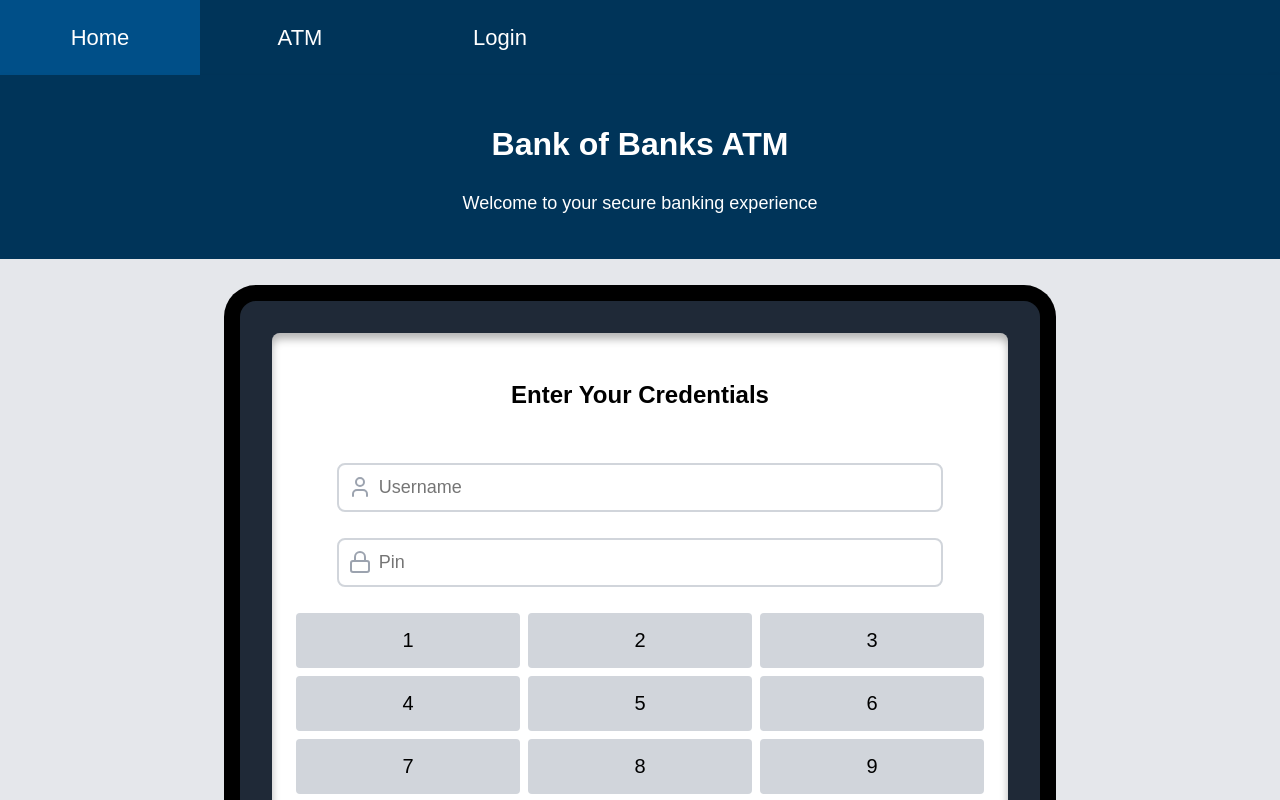
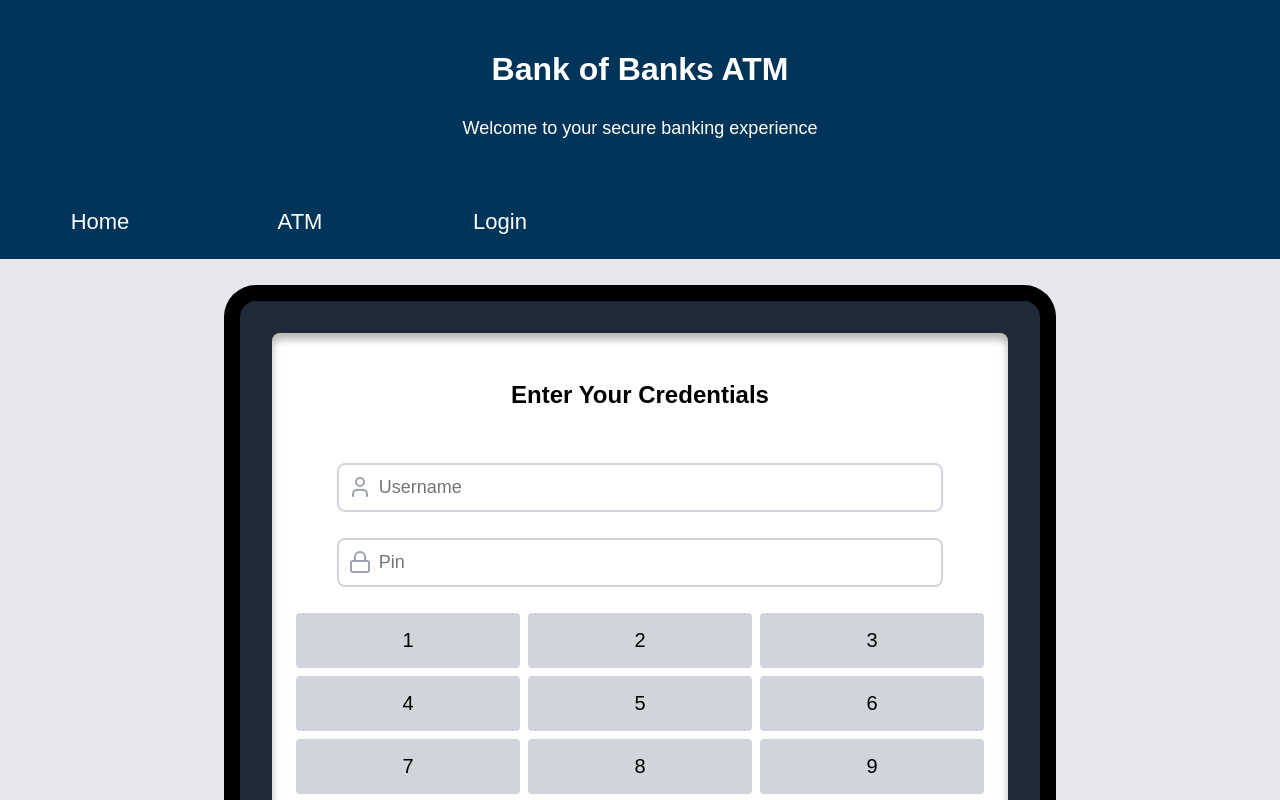
Before and after one commit to yyaatt0/CMPE-131-Group-2, a React (Create React App) app in the folder online-banking/: page /atmlogin in a window 1280 px wide. Shown: the top 800 px of the page. Built offline with nearby package versions, Linux system fonts and the light colour scheme.

Commit message:
Moved navbar location in login pages to below header.

```diff
--- a/online-banking/src/pages/AtmLogin.tsx
+++ b/online-banking/src/pages/AtmLogin.tsx
@@ -47,14 +47,14 @@ const AtmLogin = () => {
     // The div below describes the basic body style
     <div style={{ minHeight: '100vh', display: 'flex', flexDirection: 'column', backgroundColor: '#f3f4f6', fontFamily: 'sans-serif'}}>
 
-      {/* Navigation Bar */}
-      <NavBar/>
-
       {/* Header style */}
       <header style={{ backgroundColor: '#003459', color: 'white', padding: '24px', textAlign: 'center', boxShadow: '0 4px 8px rgba(0, 0, 0, 0.1)' }}>
         <h1 style={{ fontSize: '2rem', fontWeight: 'bold' }}>Bank of Banks ATM</h1>
         <p style={{ fontSize: '1.125rem', marginTop: '8px' }}>Welcome to your secure banking experience</p>
       </header>
+
+      {/* Navigation Bar */}
+      <NavBar/>
 
       {/* The main below is describing the large center gray background portion */}
       <main style={{ flexGrow: 1, display: 'flex', justifyContent: 'center', alignItems: 'center', padding: '16px', backgroundColor: '#e5e7eb' }}>
--- a/online-banking/src/pages/UserLogin.tsx
+++ b/online-banking/src/pages/UserLogin.tsx
@@ -30,9 +30,6 @@ const UserLogin = () => {
   return (
     <div style={{ fontFamily: ' sans-serif' , flexDirection: 'column', minHeight: '100vh'}}>
 
-      {/* Navigation Bar */}
-      <NavBar/>
-
       {/* Holds the nav bar and heading  */}
       <header>
         {/* Upper portion of the page, later to include a functional nav bar so we can navigate through multiple pages
@@ -46,6 +43,9 @@ const UserLogin = () => {
           <h1>Bank of Banks</h1>
         </nav>
       </header>
+
+      {/* Navigation Bar */}
+      <NavBar/>
 
       {/* This div holds the login potion of the page, like the textbox for the password/username,
       some of the buttons, and titles */}
```
